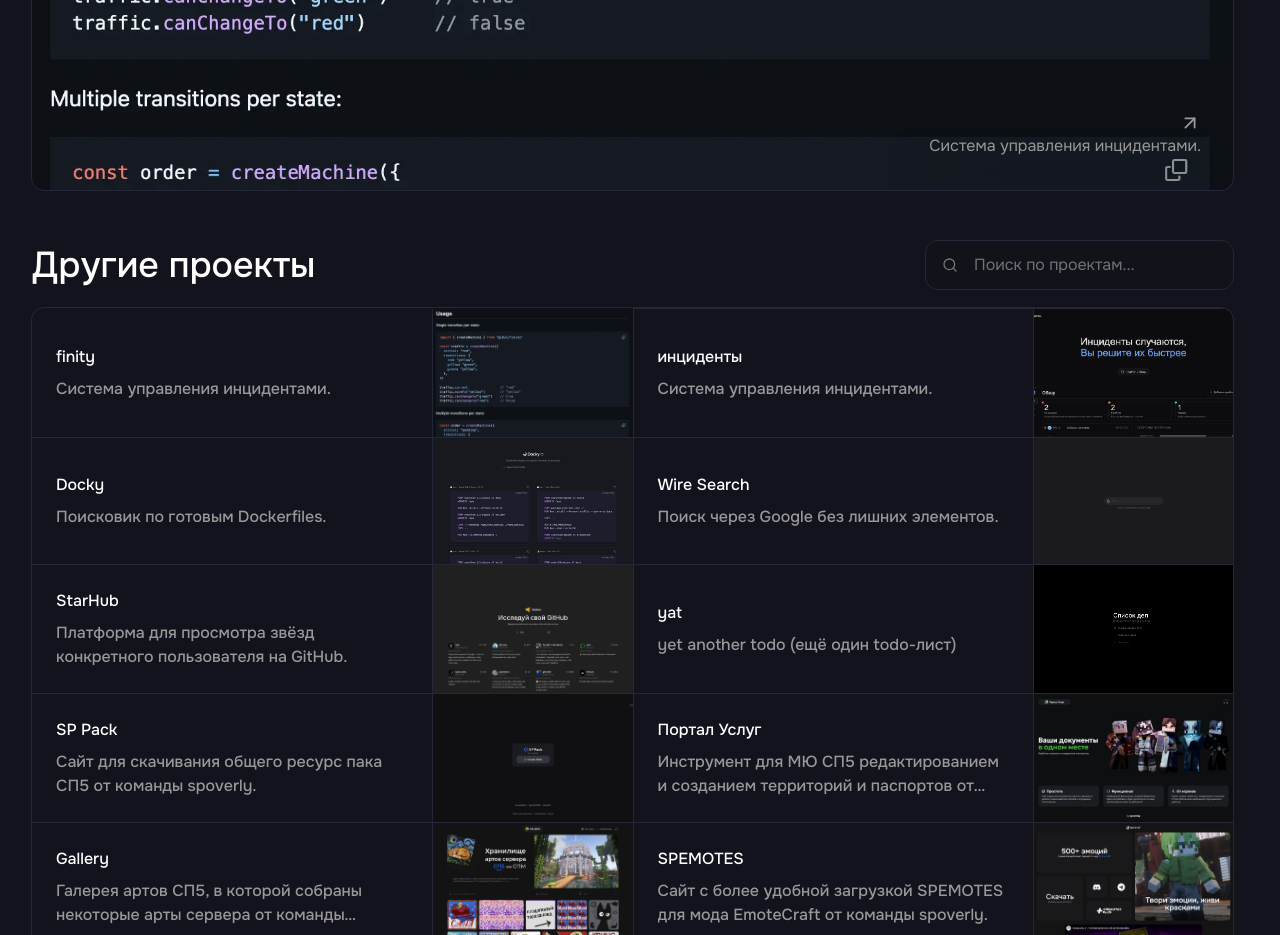
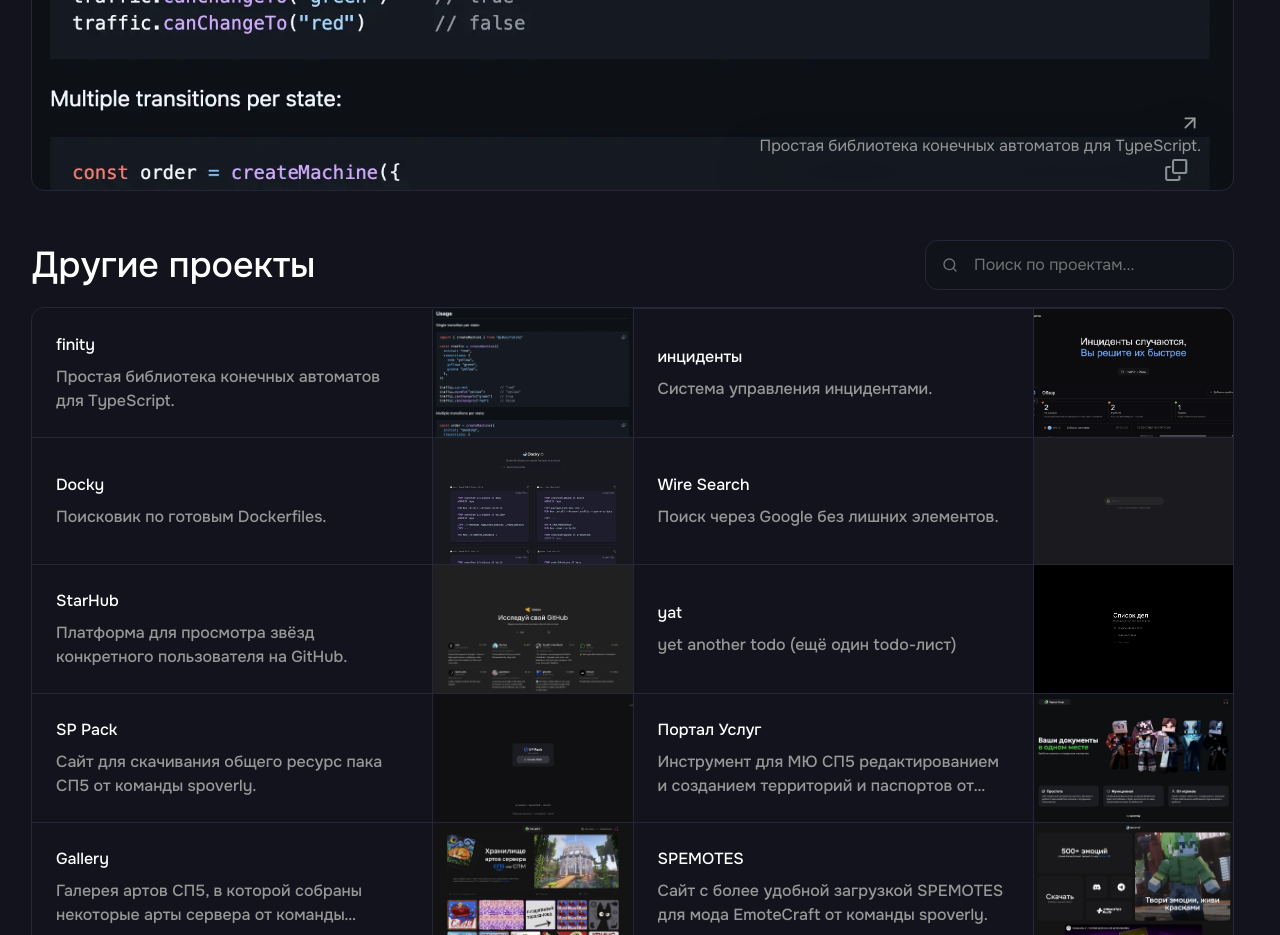
Before and after one commit to j0u1/www, a Next.js app: page / in a window 1280 px wide. Shown: the part 1440-2375 px from the top of the page. Built offline with nearby package versions, Linux system fonts and the light colour scheme; no server answers.

Commit message:
feat(ProjectSection): update project description for clarity and accuracy

```diff
--- a/app/data/projects.ts
+++ b/app/data/projects.ts
@@ -3,7 +3,7 @@ import { Projects } from '../types/projects';
 export const PROJECTS: Projects[] = [
   {
     title: 'finity',
-    description: 'Система управления инцидентами.',
+    description: 'Простая библиотека конечных автоматов для TypeScript.',
     image: '/images/projects/finity.webp',
     link: 'https://npmx.dev/package/@j0u1/finity'
   },
```
